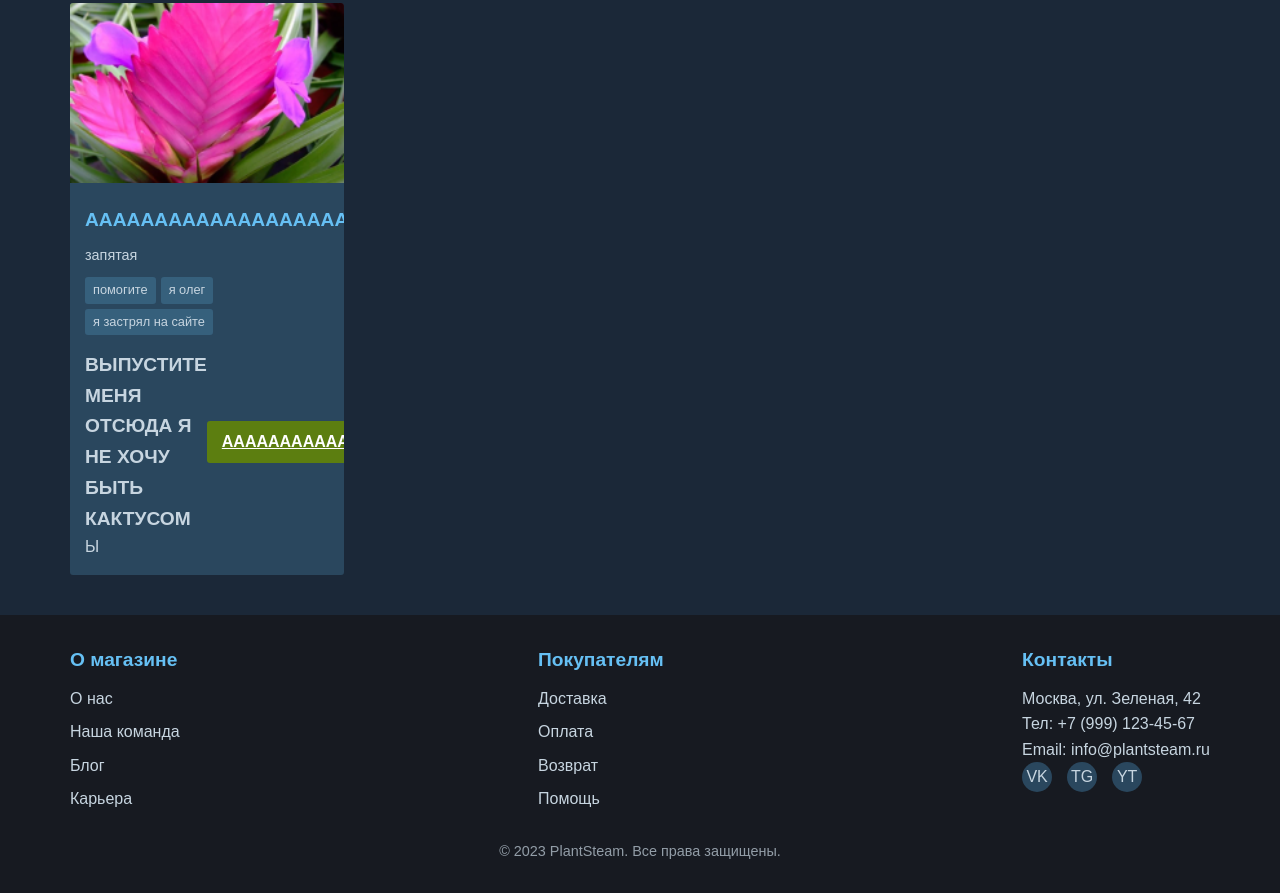
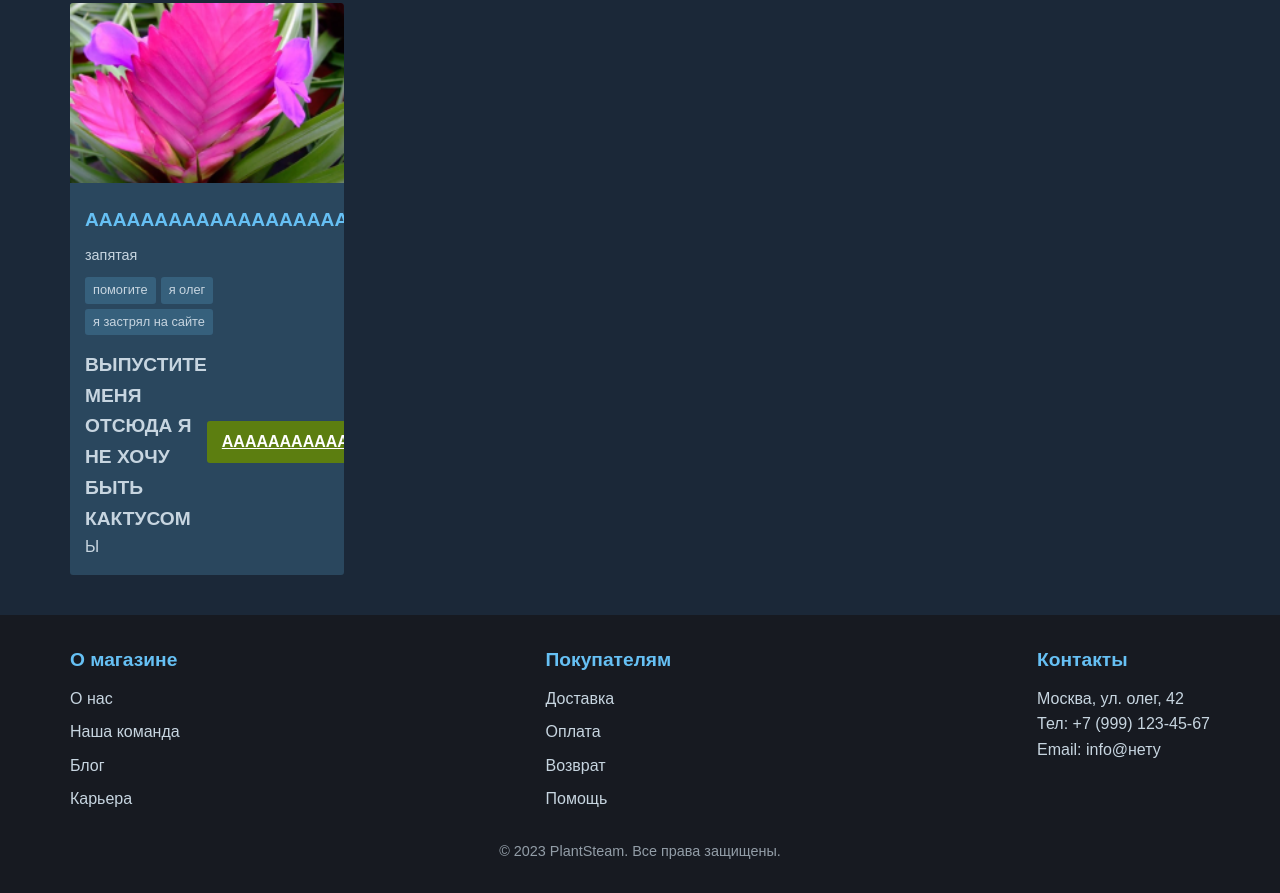
Before and after one commit to tfilipp/stm, a plain HTML site: page index.html in a window 1280 px wide. Shown: the part 1450-2343 px from the top of the page. Drawn offline with Linux system fonts and the light colour scheme.

Commit message:
вепр

```diff
--- a/index.html
+++ b/index.html
@@ -646,14 +646,9 @@
                 </div>
                 <div class="footer-section">
                     <h3>Контакты</h3>
-                    <p>Москва, ул. Зеленая, 42</p>
+                    <p>Москва, ул. олег, 42</p>
                     <p>Тел: +7 (999) 123-45-67</p>
-                    <p>Email: info@plantsteam.ru</p>
-                    <div class="social-links">
-                        <a href="#" class="social-link">VK</a>
-                        <a href="#" class="social-link">TG</a>
-                        <a href="#" class="social-link">YT</a>
-                    </div>
+                    <p>Email: info@нету</p>
                 </div>
             </div>
             <div class="copyright">
```
